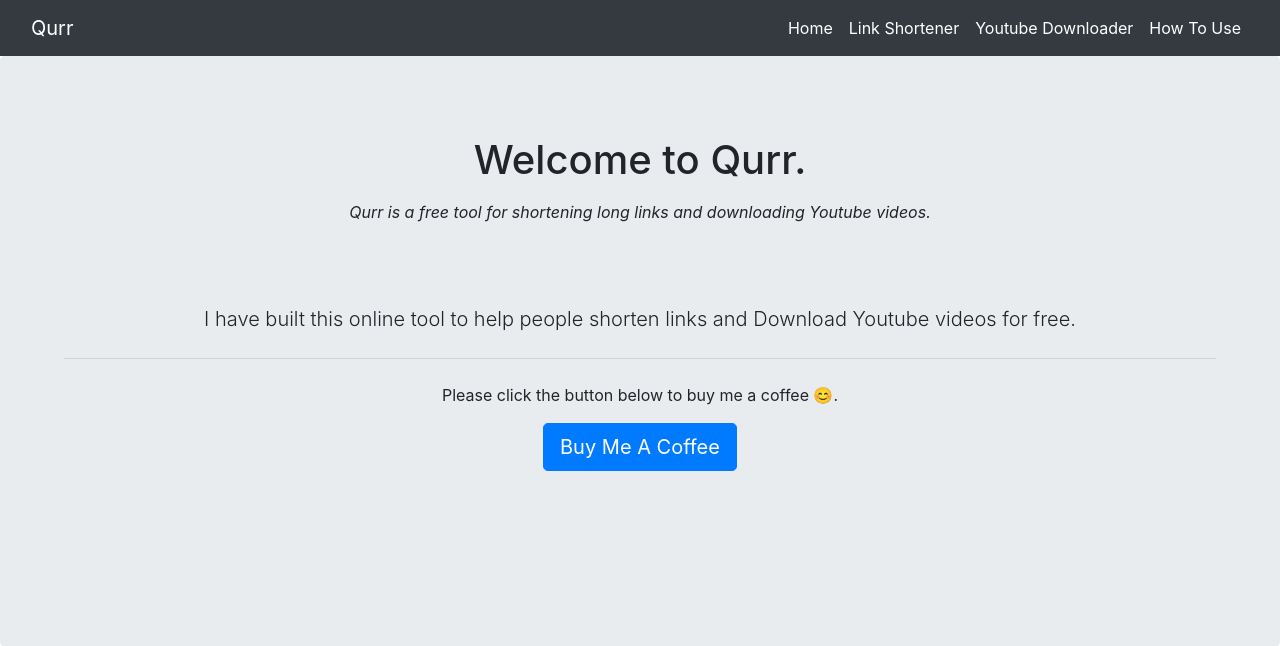
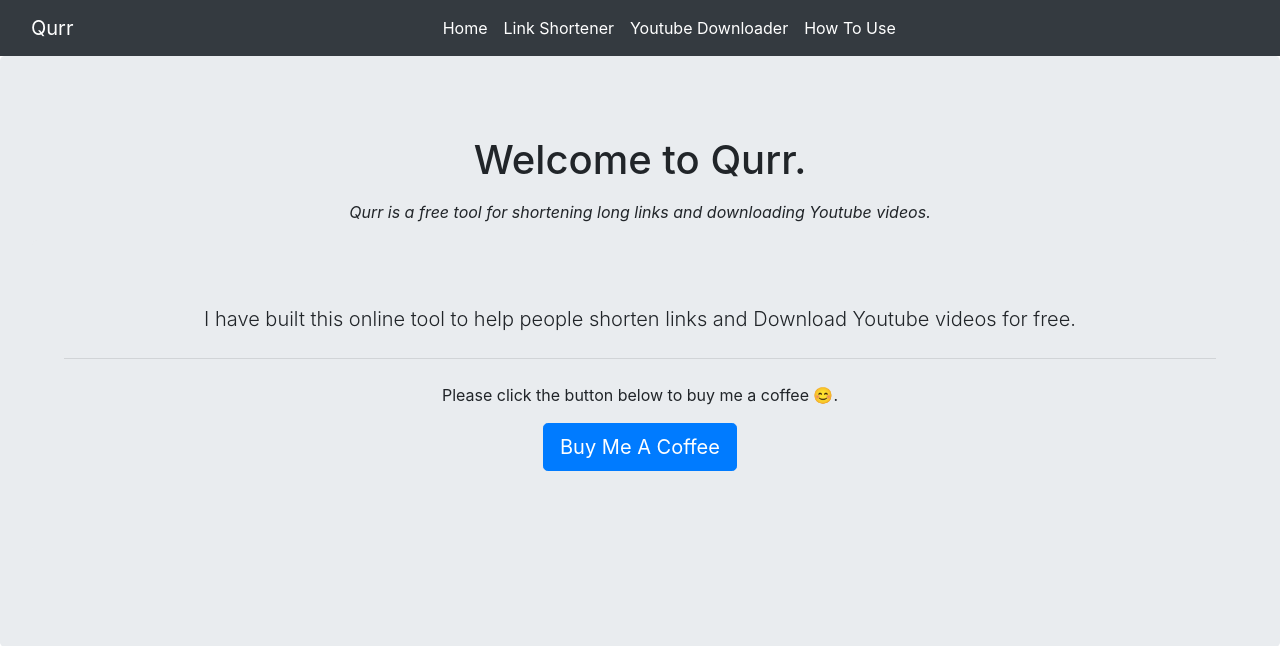
Before and after one commit to daevid-thegreat/Qurr, a Django app: template Qurr/qurr/templates/Home.html in a window 1280 px wide. Shown: the top 646 px of the page. Run offline with Django 3.2, Linux system fonts and the light colour scheme; the template is opened without the code that fills it, so the values that code supplies are empty; some libraries are stand-ins or nearby versions.

Commit message:
Update Base.html

```diff
--- a/Qurr/qurr/templates/Base.html
+++ b/Qurr/qurr/templates/Base.html
@@ -82,7 +82,7 @@
       <span class="navbar-toggler-icon"></span>
     </button>
     <div class="collapse navbar-collapse" id="navbarScroll">
-      <ul class="navbar-nav ml-auto my-2 my-lg-0 navbar-nav-scroll" style="--bs-scroll-height: 100px;">
+      <ul class="navbar-nav ml-auto my-2 my-lg-0 mr-auto" style="--bs-scroll-height: 100px;">
         <li class="nav-item">
           <a class="nav-link active" aria-current="page" href="/">Home</a>
         </li>
```
